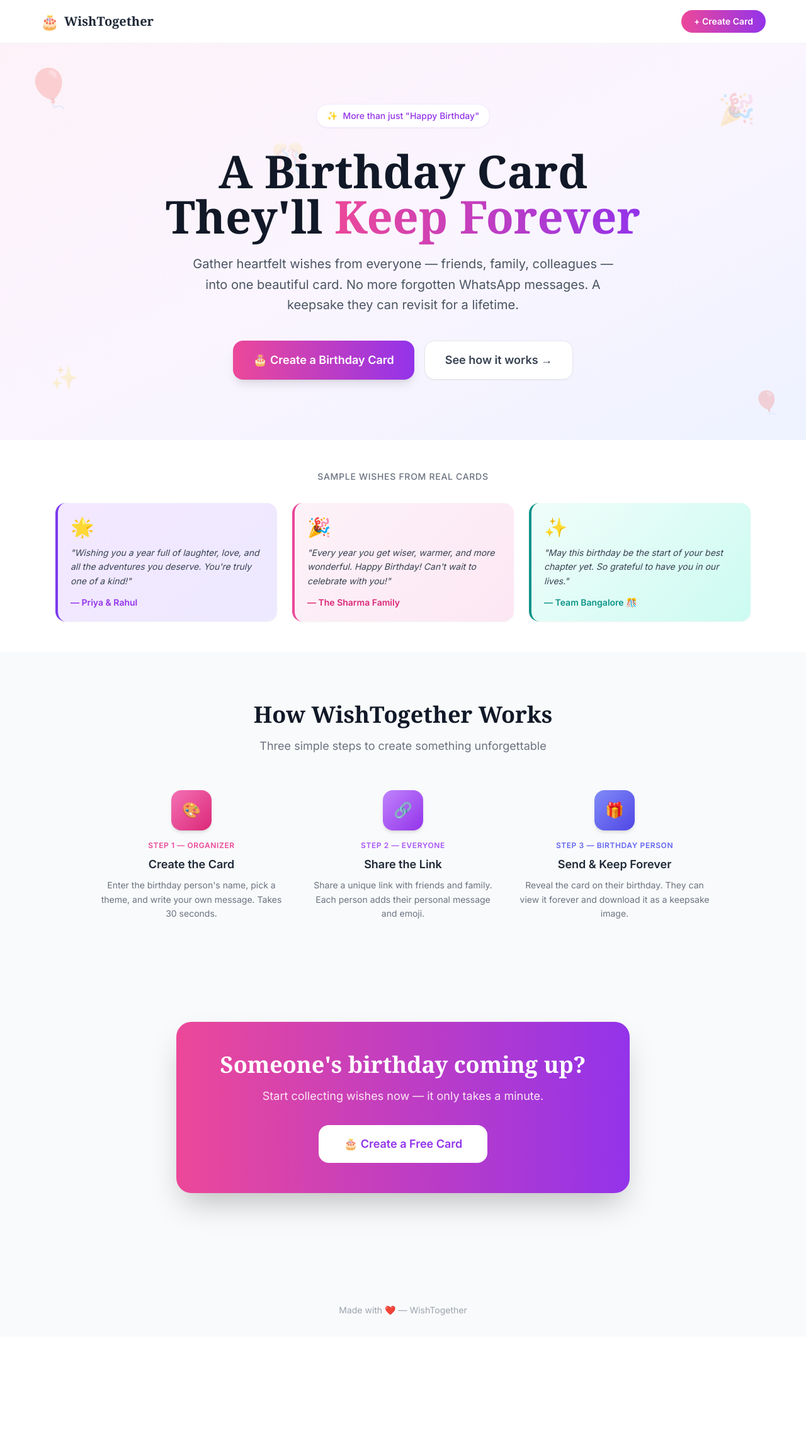
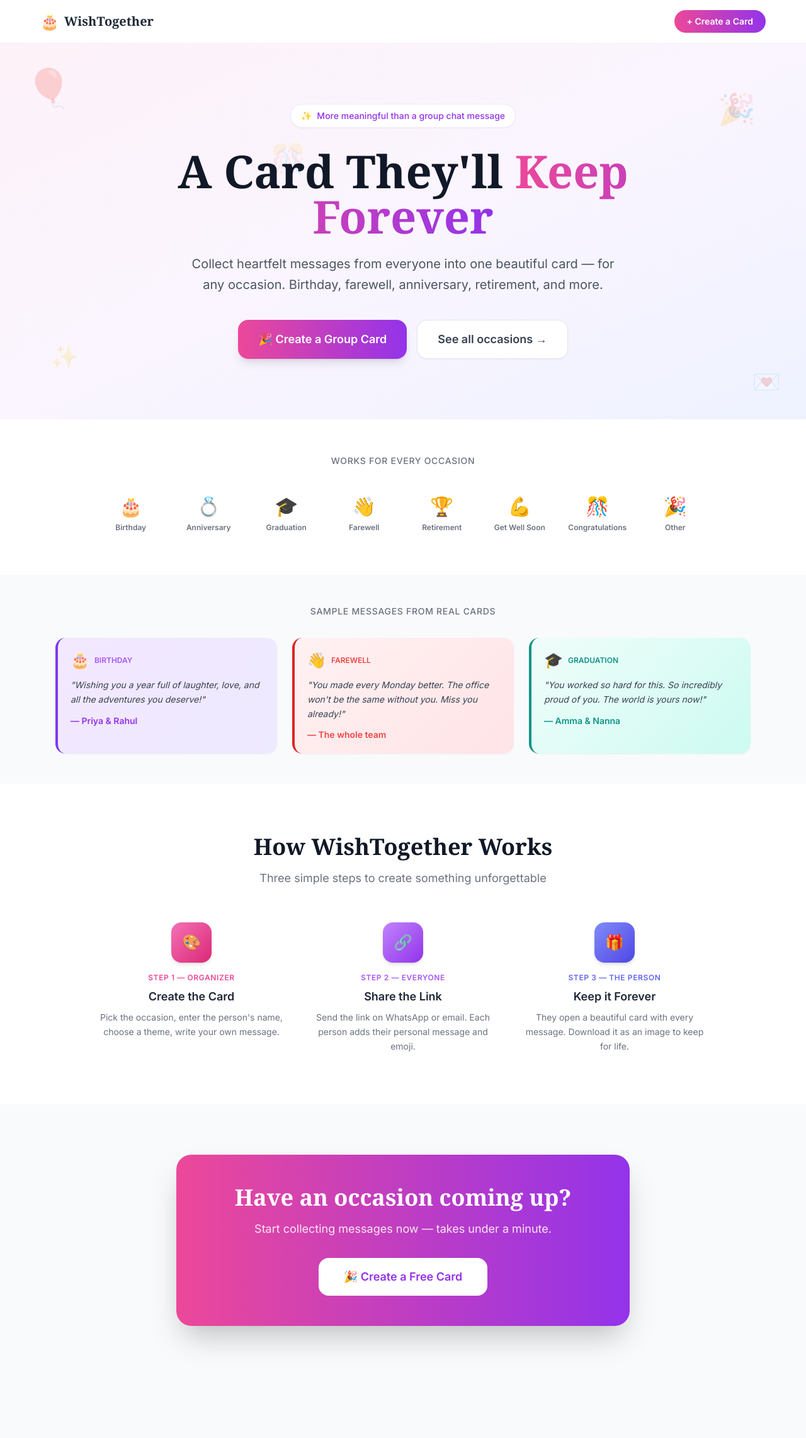
Before and after one commit to etikalas/wishTogether, a Flask app: page / in a window 1280 px wide. Shown: the top 2284 px of the page at 63% size. Before the commit the page ends 2089 px from the top, so only its background shows below. Run offline with Flask 3, Linux system fonts and the light colour scheme; some libraries are stand-ins or nearby versions.

Commit message:
Make app generic: support birthday, anniversary, graduation, farewell, retirement, get well & more
Co-authored-by: Cursor <cursoragent@cursor.com>

```diff
--- a/app.py
+++ b/app.py
@@ -1,15 +1,13 @@
-from flask import Flask, render_template, request, redirect, url_for, jsonify, abort
+from flask import Flask, render_template, request, redirect, url_for, jsonify
 from flask_sqlalchemy import SQLAlchemy
+from sqlalchemy import text
 from datetime import datetime
 import uuid
 import os
 
 app = Flask(__name__)
 
-# Use DATABASE_URL from environment (Render sets this for PostgreSQL),
-# fall back to local SQLite for development.
 database_url = os.environ.get('DATABASE_URL', 'sqlite:///cards.db')
-# Render provides postgres:// but SQLAlchemy needs postgresql://
 if database_url.startswith('postgres://'):
     database_url = database_url.replace('postgres://', 'postgresql://', 1)
 
@@ -19,29 +17,103 @@ app.secret_key = os.environ.get('SECRET_KEY', os.urandom(24))
 
 db = SQLAlchemy(app)
 
+# ─── Occasion catalogue ───────────────────────────────────────────────────────
+
+OCCASIONS = {
+    'birthday': {
+        'label': 'Birthday',
+        'emoji': '🎂',
+        'hero': 'A Celebration for',
+        'subtext': 'people love you',
+        'prompt': 'Write a birthday wish',
+        'emojis': ['🎂','🎉','🌟','🎈','❤️','🌸','🥂','🎊','✨','🦋','🌻','🎁'],
+    },
+    'anniversary': {
+        'label': 'Anniversary',
+        'emoji': '💍',
+        'hero': 'Celebrating',
+        'subtext': 'people are celebrating with you',
+        'prompt': 'Write an anniversary wish',
+        'emojis': ['💍','❤️','💕','🥂','🌹','✨','💑','🎊','🌸','💐','🕊️','💫'],
+    },
+    'graduation': {
+        'label': 'Graduation',
+        'emoji': '🎓',
+        'hero': 'Congratulations to',
+        'subtext': 'people are proud of you',
+        'prompt': 'Write a congratulations message',
+        'emojis': ['🎓','🏆','🌟','📚','✨','🎉','💪','🚀','🌈','🥂','🎊','👏'],
+    },
+    'farewell': {
+        'label': 'Farewell',
+        'emoji': '👋',
+        'hero': 'Farewell & Best Wishes to',
+        'subtext': 'people will miss you',
+        'prompt': 'Write a farewell message',
+        'emojis': ['👋','❤️','✈️','🌟','🤗','💙','🎉','🌈','🚀','🌸','💫','🎁'],
+    },
+    'retirement': {
+        'label': 'Retirement',
+        'emoji': '🏆',
+        'hero': 'Celebrating the Retirement of',
+        'subtext': 'people are celebrating with you',
+        'prompt': 'Write a retirement message',
+        'emojis': ['🏆','🥂','🌟','⭐','🎉','❤️','🌻','✨','🎊','🏖️','👏','💛'],
+    },
+    'get_well': {
+        'label': 'Get Well Soon',
+        'emoji': '💪',
+        'hero': 'Sending Love to',
+        'subtext': 'people are thinking of you',
+        'prompt': 'Write a get well message',
+        'emojis': ['💪','❤️','🌸','🌻','✨','💙','🤗','🌈','🍀','💐','🌟','🕊️'],
+    },
+    'congratulations': {
+        'label': 'Congratulations',
+        'emoji': '🎊',
+        'hero': 'Congratulations to',
+        'subtext': 'people are cheering for you',
+        'prompt': 'Write a congratulations message',
+        'emojis': ['🎊','🏆','🌟','🥂','🎉','💪','✨','👏','🚀','💫','🌈','❤️'],
+    },
+    'custom': {
+        'label': 'Other',
+        'emoji': '🎉',
+        'hero': 'A Special Message for',
+        'subtext': 'people sent their love',
+        'prompt': 'Write your message',
+        'emojis': ['🎉','❤️','🌟','✨','🥂','🎊','💫','🌸','🎁','🌻','💐','👏'],
+    },
+}
+
+def get_occasion(card):
+    """Return occasion dict for a card, defaulting to birthday."""
+    return OCCASIONS.get(getattr(card, 'occasion_type', None) or 'birthday', OCCASIONS['birthday'])
+
 # ─── Models ───────────────────────────────────────────────────────────────────
 
 class Card(db.Model):
-    id = db.Column(db.String(36), primary_key=True, default=lambda: str(uuid.uuid4()))
-    contribute_slug = db.Column(db.String(12), unique=True, nullable=False)
-    view_slug = db.Column(db.String(12), unique=True, nullable=False)
-    birthday_person = db.Column(db.String(100), nullable=False)
-    birthday_date = db.Column(db.String(20))
-    organizer_name = db.Column(db.String(100), nullable=False)
-    organizer_message = db.Column(db.Text)
-    theme = db.Column(db.String(20), default='sunset')
-    is_locked = db.Column(db.Boolean, default=False)
-    created_at = db.Column(db.DateTime, default=datetime.utcnow)
-    wishes = db.relationship('Wish', backref='card', lazy=True, order_by='Wish.created_at')
+    id               = db.Column(db.String(36), primary_key=True, default=lambda: str(uuid.uuid4()))
+    contribute_slug  = db.Column(db.String(12), unique=True, nullable=False)
+    view_slug        = db.Column(db.String(12), unique=True, nullable=False)
+    honoree_name     = db.Column(db.String(100), nullable=False)   # "who is this for"
+    occasion_type    = db.Column(db.String(30), default='birthday')
+    occasion_date    = db.Column(db.String(20))
+    organizer_name   = db.Column(db.String(100), nullable=False)
+    organizer_message= db.Column(db.Text)
+    theme            = db.Column(db.String(20), default='sunset')
+    is_locked        = db.Column(db.Boolean, default=False)
+    created_at       = db.Column(db.DateTime, default=datetime.utcnow)
+    wishes           = db.relationship('Wish', backref='card', lazy=True, order_by='Wish.created_at')
 
 class Wish(db.Model):
-    id = db.Column(db.Integer, primary_key=True)
-    card_id = db.Column(db.String(36), db.ForeignKey('card.id'), nullable=False)
+    id               = db.Column(db.Integer, primary_key=True)
+    card_id          = db.Column(db.String(36), db.ForeignKey('card.id'), nullable=False)
     contributor_name = db.Column(db.String(100), nullable=False)
-    message = db.Column(db.Text, nullable=False)
-    emoji = db.Column(db.String(10), default='🎂')
-    color = db.Column(db.String(20), default='purple')
-    created_at = db.Column(db.DateTime, default=datetime.utcnow)
+    message          = db.Column(db.Text, nullable=False)
+    emoji            = db.Column(db.String(10), default='🎉')
+    color            = db.Column(db.String(20), default='purple')
+    created_at       = db.Column(db.DateTime, default=datetime.utcnow)
 
 def generate_slug(length=8):
     import random, string
@@ -57,42 +129,45 @@ def generate_slug(length=8):
 
 @app.route('/')
 def index():
-    return render_template('index.html')
+    return render_template('index.html', occasions=OCCASIONS)
 
 @app.route('/create', methods=['GET', 'POST'])
 def create():
     if request.method == 'POST':
-        birthday_person = request.form.get('birthday_person', '').strip()
-        organizer_name = request.form.get('organizer_name', '').strip()
+        honoree_name      = request.form.get('honoree_name', '').strip()
+        organizer_name    = request.form.get('organizer_name', '').strip()
         organizer_message = request.form.get('organizer_message', '').strip()
-        birthday_date = request.form.get('birthday_date', '').strip()
-        theme = request.form.get('theme', 'sunset')
+        occasion_date     = request.form.get('occasion_date', '').strip()
+        occasion_type     = request.form.get('occasion_type', 'birthday')
+        theme             = request.form.get('theme', 'sunset')
 
-        if not birthday_person or not organizer_name:
-            return render_template('create.html', error="Please fill in all required fields.")
+        if not honoree_name or not organizer_name:
+            return render_template('create.html', error="Please fill in all required fields.",
+                                   occasions=OCCASIONS)
 
         card = Card(
             id=str(uuid.uuid4()),
             contribute_slug=generate_slug(),
             view_slug=generate_slug(),
-            birthday_person=birthday_person,
+            honoree_name=honoree_name,
+            occasion_type=occasion_type,
             organizer_name=organizer_name,
             organizer_message=organizer_message,
-            birthday_date=birthday_date,
+            occasion_date=occasion_date,
             theme=theme,
         )
         db.session.add(card)
         db.session.commit()
         return redirect(url_for('manage', contribute_slug=card.contribute_slug))
 
-    return render_template('create.html')
+    return render_template('create.html', occasions=OCCASIONS)
 
 @app.route('/card/<contribute_slug>')
 def contribute(contribute_slug):
     card = Card.query.filter_by(contribute_slug=contribute_slug).first_or_404()
     if card.is_locked:
-        return render_template('locked.html', card=card)
-    return render_template('contribute.html', card=card)
+        return render_template('locked.html', card=card, occasion=get_occasion(card))
+    return render_template('contribute.html', card=card, occasion=get_occasion(card))
 
 @app.route('/card/<contribute_slug>/add', methods=['POST'])
 def add_wish(contribute_slug):
@@ -100,65 +175,72 @@ def add_wish(contribute_slug):
     if card.is_locked:
         return jsonify({'error': 'Card is locked'}), 403
 
-    name = request.form.get('name', '').strip()
+    name    = request.form.get('name', '').strip()
     message = request.form.get('message', '').strip()
-    emoji = request.form.get('emoji', '🎂').strip()
-    color = request.form.get('color', 'purple').strip()
+    emoji   = request.form.get('emoji', '🎉').strip()
+    color   = request.form.get('color', 'purple').strip()
 
     if not name or not message:
         return jsonify({'error': 'Name and message are required'}), 400
 
-    wish = Wish(card_id=card.id, contributor_name=name, message=message, emoji=emoji, color=color)
+    wish = Wish(card_id=card.id, contributor_name=name,
+                message=message, emoji=emoji, color=color)
     db.session.add(wish)
     db.session.commit()
 
-    return jsonify({
-        'success': True,
-        'wish': {
-            'id': wish.id,
-            'name': wish.contributor_name,
-            'message': wish.message,
-            'emoji': wish.emoji,
-            'color': wish.color,
-        }
-    })
+    return jsonify({'success': True, 'wish': {
+        'id': wish.id, 'name': wish.contributor_name,
+        'message': wish.message, 'emoji': wish.emoji, 'color': wish.color,
+    }})
 
 @app.route('/manage/<contribute_slug>')
 def manage(contribute_slug):
     card = Card.query.filter_by(contribute_slug=contribute_slug).first_or_404()
-    return render_template('manage.html', card=card)
+    return render_template('manage.html', card=card, occasion=get_occasion(card))
 
 @app.route('/manage/<contribute_slug>/lock', methods=['POST'])
 def lock_card(contribute_slug):
     card = Card.query.filter_by(contribute_slug=contribute_slug).first_or_404()
     card.is_locked = True
     db.session.commit()
-    return jsonify({'success': True, 'view_url': url_for('view_card', view_slug=card.view_slug, _external=True)})
+    return jsonify({'success': True,
+                    'view_url': url_for('view_card', view_slug=card.view_slug, _external=True)})
 
 @app.route('/view/<view_slug>')
 def view_card(view_slug):
     card = Card.query.filter_by(view_slug=view_slug).first_or_404()
-    return render_template('view.html', card=card)
+    return render_template('view.html', card=card, occasion=get_occasion(card))
 
 @app.route('/api/card/<contribute_slug>/wishes')
 def get_wishes(contribute_slug):
     card = Card.query.filter_by(contribute_slug=contribute_slug).first_or_404()
-    wishes = [
-        {
-            'id': w.id,
-            'name': w.contributor_name,
-            'message': w.message,
-            'emoji': w.emoji,
-            'color': w.color,
-            'created_at': w.created_at.strftime('%b %d, %Y')
-        }
-        for w in card.wishes
-    ]
+    wishes = [{
+        'id': w.id, 'name': w.contributor_name,
+        'message': w.message, 'emoji': w.emoji, 'color': w.color,
+        'created_at': w.created_at.strftime('%b %d, %Y')
+    } for w in card.wishes]
     return jsonify({'wishes': wishes, 'count': len(wishes)})
 
-# Create tables on startup — works for both gunicorn (Render) and local dev
+# ─── Startup ──────────────────────────────────────────────────────────────────
+
 with app.app_context():
     db.create_all()
+    # Migrate old cards: add new columns if they don't exist yet
+    is_pg = database_url.startswith('postgresql')
+    with db.engine.connect() as conn:
+        for col, typedef in [
+            ('occasion_type', "VARCHAR(30) DEFAULT 'birthday'"),
+            ('occasion_date', 'VARCHAR(20)'),
+            ('honoree_name',  "VARCHAR(100) DEFAULT ''"),
+        ]:
+            try:
+                if is_pg:
+                    conn.execute(text(f"ALTER TABLE card ADD COLUMN IF NOT EXISTS {col} {typedef}"))
+                else:
+                    conn.execute(text(f"ALTER TABLE card ADD COLUMN {col} {typedef}"))
+                conn.commit()
+            except Exception:
+                conn.rollback()
 
 if __name__ == '__main__':
     app.run(debug=True, port=5001)
--- a/templates/base.html
+++ b/templates/base.html
@@ -81,7 +81,7 @@
       </a>
       <a href="/create"
          class="bg-gradient-to-r from-pink-500 to-purple-600 text-white px-5 py-2 rounded-full text-sm font-semibold hover:shadow-lg hover:scale-105 transition-all">
-        + Create Card
+        + Create a Card
       </a>
     </div>
   </nav>
--- a/templates/index.html
+++ b/templates/index.html
@@ -1,105 +1,114 @@
 {% extends "base.html" %}
-{% block title %}WishTogether – Group Birthday Cards That Last Forever{% endblock %}
+{% block title %}WishTogether – Group Cards for Every Occasion{% endblock %}
 
 {% block content %}
 <!-- Hero -->
 <section class="relative overflow-hidden">
   <div class="absolute inset-0 bg-gradient-to-br from-pink-50 via-purple-50 to-indigo-50"></div>
-  <!-- Floating balloons background -->
   <div class="absolute top-10 left-10 text-6xl opacity-20 balloon">🎈</div>
   <div class="absolute top-20 right-20 text-5xl opacity-20 balloon">🎉</div>
   <div class="absolute bottom-20 left-20 text-4xl opacity-20 balloon">✨</div>
   <div class="absolute top-40 left-1/3 text-5xl opacity-10 balloon">🎊</div>
-  <div class="absolute bottom-10 right-10 text-4xl opacity-20 balloon">🎈</div>
+  <div class="absolute bottom-10 right-10 text-4xl opacity-20 balloon">💌</div>
 
   <div class="relative max-w-4xl mx-auto px-6 py-24 text-center">
     <div class="inline-flex items-center gap-2 bg-white rounded-full px-4 py-2 text-sm text-purple-600 font-medium shadow-sm mb-8 border border-purple-100">
-      <span>✨</span> More than just "Happy Birthday"
+      <span>✨</span> More meaningful than a group chat message
     </div>
-
     <h1 class="font-display text-5xl md:text-7xl font-black text-gray-900 leading-tight mb-6">
-      A Birthday Card They'll
-      <span class="bg-gradient-to-r from-pink-500 to-purple-600 bg-clip-text text-transparent">
-        Keep Forever
-      </span>
+      A Card They'll
+      <span class="bg-gradient-to-r from-pink-500 to-purple-600 bg-clip-text text-transparent">Keep Forever</span>
     </h1>
-
     <p class="text-xl text-gray-600 max-w-2xl mx-auto mb-10 leading-relaxed">
-      Gather heartfelt wishes from everyone — friends, family, colleagues — into one beautiful card.
-      No more forgotten WhatsApp messages. A keepsake they can revisit for a lifetime.
+      Collect heartfelt messages from everyone into one beautiful card —
+      for any occasion. Birthday, farewell, anniversary, retirement, and more.
     </p>
-
     <div class="flex flex-col sm:flex-row gap-4 justify-center">
       <a href="/create"
          class="inline-flex items-center justify-center gap-2 bg-gradient-to-r from-pink-500 to-purple-600 text-white px-8 py-4 rounded-2xl text-lg font-bold shadow-lg hover:shadow-xl hover:scale-105 transition-all">
-        🎂 Create a Birthday Card
+        🎉 Create a Group Card
       </a>
-      <a href="#how-it-works"
+      <a href="#occasions"
          class="inline-flex items-center justify-center gap-2 bg-white text-gray-700 px-8 py-4 rounded-2xl text-lg font-semibold shadow-sm hover:shadow-md transition-all border border-gray-200">
-        See how it works →
+        See all occasions →
       </a>
     </div>
   </div>
 </section>
 
-<!-- Preview cards strip -->
-<section class="py-12 bg-white">
+<!-- Occasions strip -->
+<section id="occasions" class="py-14 bg-white">
+  <div class="max-w-5xl mx-auto px-6">
+    <p class="text-center text-gray-500 text-sm font-medium uppercase tracking-wider mb-8">Works for every occasion</p>
+    <div class="grid grid-cols-4 md:grid-cols-8 gap-3">
+      {% for key, occ in occasions.items() %}
+      <a href="/create" class="group flex flex-col items-center gap-2 p-3 rounded-2xl hover:bg-purple-50 transition-all">
+        <span class="text-3xl group-hover:scale-125 transition-transform">{{ occ.emoji }}</span>
+        <span class="text-xs font-semibold text-gray-500 group-hover:text-purple-600 text-center leading-tight">{{ occ.label }}</span>
+      </a>
+      {% endfor %}
+    </div>
+  </div>
+</section>
+
+<!-- Sample cards -->
+<section class="py-12 bg-gray-50">
   <div class="max-w-6xl mx-auto px-6">
-    <p class="text-center text-gray-500 text-sm font-medium uppercase tracking-wider mb-8">Sample wishes from real cards</p>
+    <p class="text-center text-gray-500 text-sm font-medium uppercase tracking-wider mb-8">Sample messages from real cards</p>
     <div class="grid grid-cols-1 md:grid-cols-3 gap-6">
-      <div class="card-purple rounded-2xl p-5 wish-card shadow-sm">
-        <div class="text-3xl mb-3">🌟</div>
-        <p class="text-gray-700 italic text-sm leading-relaxed">"Wishing you a year full of laughter, love, and all the adventures you deserve. You're truly one of a kind!"</p>
+      <div class="card-purple rounded-2xl p-5 wish-card shadow-sm bg-white">
+        <div class="flex items-center gap-2 mb-3">
+          <span class="text-2xl">🎂</span>
+          <span class="text-xs font-bold text-purple-500 uppercase">Birthday</span>
+        </div>
+        <p class="text-gray-700 italic text-sm leading-relaxed">"Wishing you a year full of laughter, love, and all the adventures you deserve!"</p>
         <p class="text-purple-600 font-semibold text-sm mt-3">— Priya & Rahul</p>
       </div>
-      <div class="card-pink rounded-2xl p-5 wish-card shadow-sm">
-        <div class="text-3xl mb-3">🎉</div>
-        <p class="text-gray-700 italic text-sm leading-relaxed">"Every year you get wiser, warmer, and more wonderful. Happy Birthday! Can't wait to celebrate with you!"</p>
-        <p class="text-pink-600 font-semibold text-sm mt-3">— The Sharma Family</p>
+      <div class="card-rose rounded-2xl p-5 wish-card shadow-sm bg-white">
+        <div class="flex items-center gap-2 mb-3">
+          <span class="text-2xl">👋</span>
+          <span class="text-xs font-bold text-red-500 uppercase">Farewell</span>
+        </div>
+        <p class="text-gray-700 italic text-sm leading-relaxed">"You made every Monday better. The office won't be the same without you. Miss you already!"</p>
+        <p class="text-red-500 font-semibold text-sm mt-3">— The whole team</p>
       </div>
-      <div class="card-teal rounded-2xl p-5 wish-card shadow-sm">
-        <div class="text-3xl mb-3">✨</div>
-        <p class="text-gray-700 italic text-sm leading-relaxed">"May this birthday be the start of your best chapter yet. So grateful to have you in our lives."</p>
-        <p class="text-teal-600 font-semibold text-sm mt-3">— Team Bangalore 🎊</p>
+      <div class="card-teal rounded-2xl p-5 wish-card shadow-sm bg-white">
+        <div class="flex items-center gap-2 mb-3">
+          <span class="text-2xl">🎓</span>
+          <span class="text-xs font-bold text-teal-600 uppercase">Graduation</span>
+        </div>
+        <p class="text-gray-700 italic text-sm leading-relaxed">"You worked so hard for this. So incredibly proud of you. The world is yours now!"</p>
+        <p class="text-teal-600 font-semibold text-sm mt-3">— Amma & Nanna</p>
       </div>
     </div>
   </div>
 </section>
 
 <!-- How it works -->
-<section id="how-it-works" class="py-20 bg-gray-50">
+<section class="py-20 bg-white">
   <div class="max-w-5xl mx-auto px-6">
     <div class="text-center mb-14">
       <h2 class="font-display text-4xl font-bold text-gray-900 mb-4">How WishTogether Works</h2>
       <p class="text-gray-500 text-lg">Three simple steps to create something unforgettable</p>
     </div>
-
     <div class="grid grid-cols-1 md:grid-cols-3 gap-8">
       <div class="text-center">
-        <div class="w-16 h-16 rounded-2xl bg-gradient-to-br from-pink-400 to-pink-600 text-white text-2xl flex items-center justify-center mx-auto mb-4 shadow-md">
-          🎨
-        </div>
+        <div class="w-16 h-16 rounded-2xl bg-gradient-to-br from-pink-400 to-pink-600 text-white text-2xl flex items-center justify-center mx-auto mb-4 shadow-md">🎨</div>
         <div class="text-xs font-bold text-pink-500 uppercase tracking-wider mb-2">Step 1 — Organizer</div>
         <h3 class="font-semibold text-gray-800 text-lg mb-2">Create the Card</h3>
-        <p class="text-gray-500 text-sm leading-relaxed">Enter the birthday person's name, pick a theme, and write your own message. Takes 30 seconds.</p>
+        <p class="text-gray-500 text-sm leading-relaxed">Pick the occasion, enter the person's name, choose a theme, write your own message.</p>
       </div>
-
       <div class="text-center">
-        <div class="w-16 h-16 rounded-2xl bg-gradient-to-br from-purple-400 to-purple-600 text-white text-2xl flex items-center justify-center mx-auto mb-4 shadow-md">
-          🔗
-        </div>
+        <div class="w-16 h-16 rounded-2xl bg-gradient-to-br from-purple-400 to-purple-600 text-white text-2xl flex items-center justify-center mx-auto mb-4 shadow-md">🔗</div>
         <div class="text-xs font-bold text-purple-500 uppercase tracking-wider mb-2">Step 2 — Everyone</div>
         <h3 class="font-semibold text-gray-800 text-lg mb-2">Share the Link</h3>
-        <p class="text-gray-500 text-sm leading-relaxed">Share a unique link with friends and family. Each person adds their personal message and emoji.</p>
+        <p class="text-gray-500 text-sm leading-relaxed">Send the link on WhatsApp or email. Each person adds their personal message and emoji.</p>
       </div>
-
       <div class="text-center">
-        <div class="w-16 h-16 rounded-2xl bg-gradient-to-br from-indigo-400 to-indigo-600 text-white text-2xl flex items-center justify-center mx-auto mb-4 shadow-md">
-          🎁
-        </div>
-        <div class="text-xs font-bold text-indigo-500 uppercase tracking-wider mb-2">Step 3 — Birthday Person</div>
-        <h3 class="font-semibold text-gray-800 text-lg mb-2">Send & Keep Forever</h3>
-        <p class="text-gray-500 text-sm leading-relaxed">Reveal the card on their birthday. They can view it forever and download it as a keepsake image.</p>
+        <div class="w-16 h-16 rounded-2xl bg-gradient-to-br from-indigo-400 to-indigo-600 text-white text-2xl flex items-center justify-center mx-auto mb-4 shadow-md">🎁</div>
+        <div class="text-xs font-bold text-indigo-500 uppercase tracking-wider mb-2">Step 3 — The Person</div>
+        <h3 class="font-semibold text-gray-800 text-lg mb-2">Keep it Forever</h3>
+        <p class="text-gray-500 text-sm leading-relaxed">They open a beautiful card with every message. Download it as an image to keep for life.</p>
       </div>
     </div>
   </div>
@@ -109,11 +118,11 @@
 <section class="py-20">
   <div class="max-w-3xl mx-auto px-6 text-center">
     <div class="bg-gradient-to-r from-pink-500 to-purple-600 rounded-3xl p-12 text-white shadow-2xl">
-      <h2 class="font-display text-4xl font-bold mb-4">Someone's birthday coming up?</h2>
-      <p class="text-pink-100 text-lg mb-8">Start collecting wishes now — it only takes a minute.</p>
+      <h2 class="font-display text-4xl font-bold mb-4">Have an occasion coming up?</h2>
+      <p class="text-pink-100 text-lg mb-8">Start collecting messages now — takes under a minute.</p>
       <a href="/create"
          class="inline-block bg-white text-purple-600 font-bold px-10 py-4 rounded-2xl text-lg hover:shadow-xl hover:scale-105 transition-all">
-        🎂 Create a Free Card
+        🎉 Create a Free Card
       </a>
     </div>
   </div>
--- a/templates/locked.html
+++ b/templates/locked.html
@@ -7,8 +7,8 @@
     This card is closed!
   </h1>
   <p class="text-gray-500 text-lg">
-    The birthday card for <strong>{{ card.birthday_person }}</strong> is already complete —
-    no more wishes can be added.
+    The card for <strong>{{ card.honoree_name }}</strong> is already complete —
+    no more messages can be added.
   </p>
   <a href="/" class="inline-block mt-8 bg-gradient-to-r from-pink-500 to-purple-600 text-white font-bold px-8 py-3 rounded-2xl hover:shadow-lg transition">
     Create a New Card 🎂
```
Also changed, not shown: static/layout-demo.html (added, +236 -0 lines), templates/contribute.html (+10 -10 lines), templates/create.html (+76 -37 lines), templates/manage.html (+6 -6 lines), templates/view.html (+13 -13 lines).
